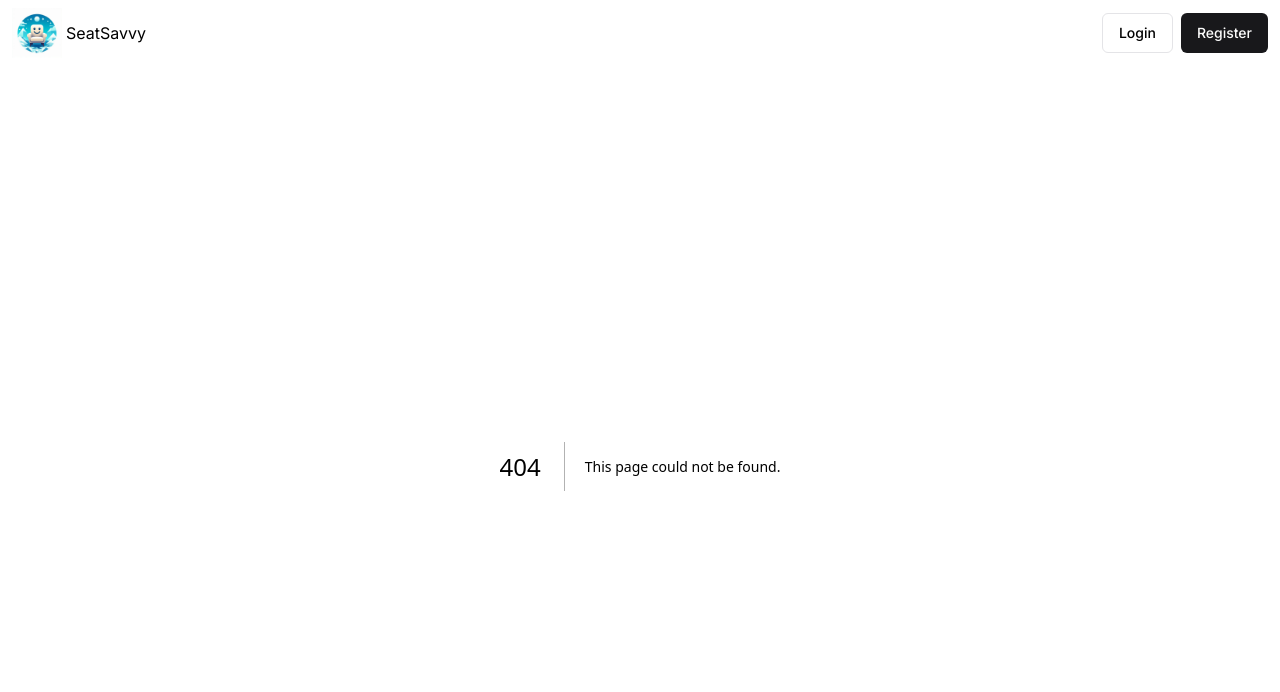
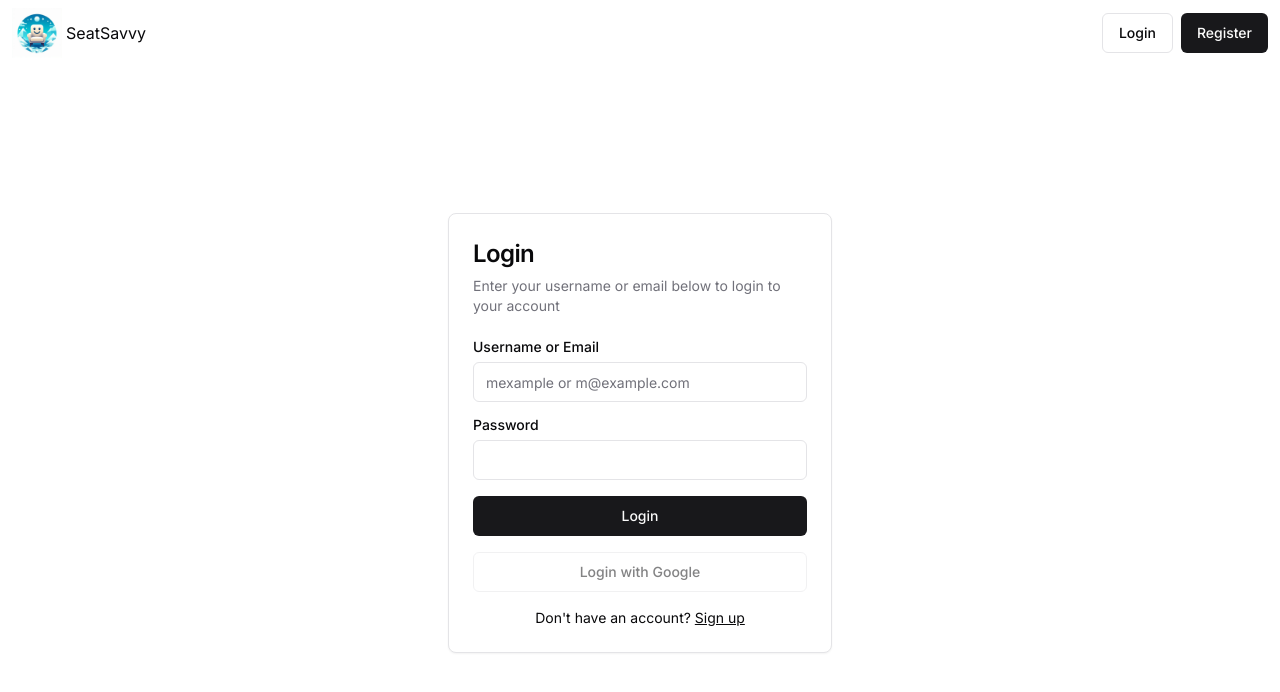
Before and after one commit to GenieWizards/SeatSavvy, a Next.js app in the folder apps/web/: page /login in a window 1280 px wide. Before the commit this address had no page. Shown: the top 692 px of the page. Built offline with nearby package versions, Linux system fonts and the light colour scheme.

Commit message:
feat: add login page🛂

```diff
--- a/apps/web/package.json
+++ b/apps/web/package.json
@@ -9,6 +9,7 @@
     "lint": "next lint"
   },
   "dependencies": {
+    "@radix-ui/react-label": "^2.1.0",
     "@radix-ui/react-slot": "^1.1.0",
     "@seatsavvy/ui": "*",
     "class-variance-authority": "^0.7.0",
--- /dev/null
+++ b/apps/web/src/app/(auth)/login/page.tsx
@@ -0,0 +1,9 @@
+import { LoginForm } from "@/features/auth/components/login";
+
+export default function Login() {
+  return (
+    <section className="grid place-items-center">
+      <LoginForm />
+    </section>
+  );
+}
--- /dev/null
+++ b/apps/web/src/components/ui/card.tsx
@@ -0,0 +1,86 @@
+import * as React from "react";
+
+import { cn } from "@/lib/utils";
+
+const Card = React.forwardRef<
+  HTMLDivElement,
+  React.HTMLAttributes<HTMLDivElement>
+>(({ className, ...props }, ref) => (
+  <div
+    ref={ref}
+    className={cn(
+      "rounded-lg border bg-card text-card-foreground shadow-sm",
+      className,
+    )}
+    {...props}
+  />
+));
+Card.displayName = "Card";
+
+const CardHeader = React.forwardRef<
+  HTMLDivElement,
+  React.HTMLAttributes<HTMLDivElement>
+>(({ className, ...props }, ref) => (
+  <div
+    ref={ref}
+    className={cn("flex flex-col space-y-1.5 p-6", className)}
+    {...props}
+  />
+));
+CardHeader.displayName = "CardHeader";
+
+const CardTitle = React.forwardRef<
+  HTMLParagraphElement,
+  React.HTMLAttributes<HTMLHeadingElement>
+>(({ className, ...props }, ref) => (
+  <h3
+    ref={ref}
+    className={cn(
+      "text-2xl font-semibold leading-none tracking-tight",
+      className,
+    )}
+    {...props}
+  />
+));
+CardTitle.displayName = "CardTitle";
+
+const CardDescription = React.forwardRef<
+  HTMLParagraphElement,
+  React.HTMLAttributes<HTMLParagraphElement>
+>(({ className, ...props }, ref) => (
+  <p
+    ref={ref}
+    className={cn("text-sm text-muted-foreground", className)}
+    {...props}
+  />
+));
+CardDescription.displayName = "CardDescription";
+
+const CardContent = React.forwardRef<
+  HTMLDivElement,
+  React.HTMLAttributes<HTMLDivElement>
+>(({ className, ...props }, ref) => (
+  <div ref={ref} className={cn("p-6 pt-0", className)} {...props} />
+));
+CardContent.displayName = "CardContent";
+
+const CardFooter = React.forwardRef<
+  HTMLDivElement,
+  React.HTMLAttributes<HTMLDivElement>
+>(({ className, ...props }, ref) => (
+  <div
+    ref={ref}
+    className={cn("flex items-center p-6 pt-0", className)}
+    {...props}
+  />
+));
+CardFooter.displayName = "CardFooter";
+
+export {
+  Card,
+  CardContent,
+  CardDescription,
+  CardFooter,
+  CardHeader,
+  CardTitle,
+};
--- /dev/null
+++ b/apps/web/src/components/ui/input.tsx
@@ -0,0 +1,25 @@
+import * as React from "react";
+
+import { cn } from "@/lib/utils";
+
+export interface InputProps
+  extends React.InputHTMLAttributes<HTMLInputElement> {}
+
+const Input = React.forwardRef<HTMLInputElement, InputProps>(
+  ({ className, type, ...props }, ref) => {
+    return (
+      <input
+        type={type}
+        className={cn(
+          "flex h-10 w-full rounded-md border border-input bg-background px-3 py-2 text-sm ring-offset-background file:border-0 file:bg-transparent file:text-sm file:font-medium file:text-foreground placeholder:text-muted-foreground focus-visible:outline-none focus-visible:ring-2 focus-visible:ring-ring focus-visible:ring-offset-2 disabled:cursor-not-allowed disabled:opacity-50",
+          className,
+        )}
+        ref={ref}
+        {...props}
+      />
+    );
+  },
+);
+Input.displayName = "Input";
+
+export { Input };
--- /dev/null
+++ b/apps/web/src/components/ui/label.tsx
@@ -0,0 +1,26 @@
+"use client";
+
+import * as LabelPrimitive from "@radix-ui/react-label";
+import { cva, type VariantProps } from "class-variance-authority";
+import * as React from "react";
+
+import { cn } from "@/lib/utils";
+
+const labelVariants = cva(
+  "text-sm font-medium leading-none peer-disabled:cursor-not-allowed peer-disabled:opacity-70",
+);
+
+const Label = React.forwardRef<
+  React.ElementRef<typeof LabelPrimitive.Root>,
+  React.ComponentPropsWithoutRef<typeof LabelPrimitive.Root> &
+    VariantProps<typeof labelVariants>
+>(({ className, ...props }, ref) => (
+  <LabelPrimitive.Root
+    ref={ref}
+    className={cn(labelVariants(), className)}
+    {...props}
+  />
+));
+Label.displayName = LabelPrimitive.Root.displayName;
+
+export { Label };
--- /dev/null
+++ b/apps/web/src/features/auth/components/login.tsx
@@ -0,0 +1,62 @@
+import Link from "next/link";
+
+import { Button } from "@/components/ui/button";
+import {
+  Card,
+  CardContent,
+  CardDescription,
+  CardHeader,
+  CardTitle,
+} from "@/components/ui/card";
+import { Container } from "@/components/ui/container";
+import { Input } from "@/components/ui/input";
+import { Label } from "@/components/ui/label";
+
+export const description =
+  "A login form with email and password. There's an option to login with Google and a link to sign up if you don't have an account.";
+
+export function LoginForm() {
+  return (
+    <Container>
+      <Card className="mx-auto max-w-sm">
+        <CardHeader>
+          <CardTitle className="text-2xl">Login</CardTitle>
+          <CardDescription>
+            Enter your username or email below to login to your account
+          </CardDescription>
+        </CardHeader>
+        <CardContent>
+          <div className="grid gap-4">
+            <div className="grid gap-2">
+              <Label htmlFor="email">Username or Email</Label>
+              <Input
+                id="email"
+                type="text"
+                placeholder="mexample or m@example.com"
+                required
+              />
+            </div>
+            <div className="grid gap-2">
+              <div className="flex items-center">
+                <Label htmlFor="password">Password</Label>
+              </div>
+              <Input id="password" type="password" required />
+            </div>
+            <Button type="submit" className="w-full">
+              Login
+            </Button>
+            <Button variant="outline" className="w-full" disabled>
+              Login with Google
+            </Button>
+          </div>
+          <div className="mt-4 text-center text-sm">
+            Don&apos;t have an account?{" "}
+            <Link href="/register" className="underline">
+              Sign up
+            </Link>
+          </div>
+        </CardContent>
+      </Card>
+    </Container>
+  );
+}
```
Also changed, not shown: 1 other file (tests, documents, lock files or other folders).
